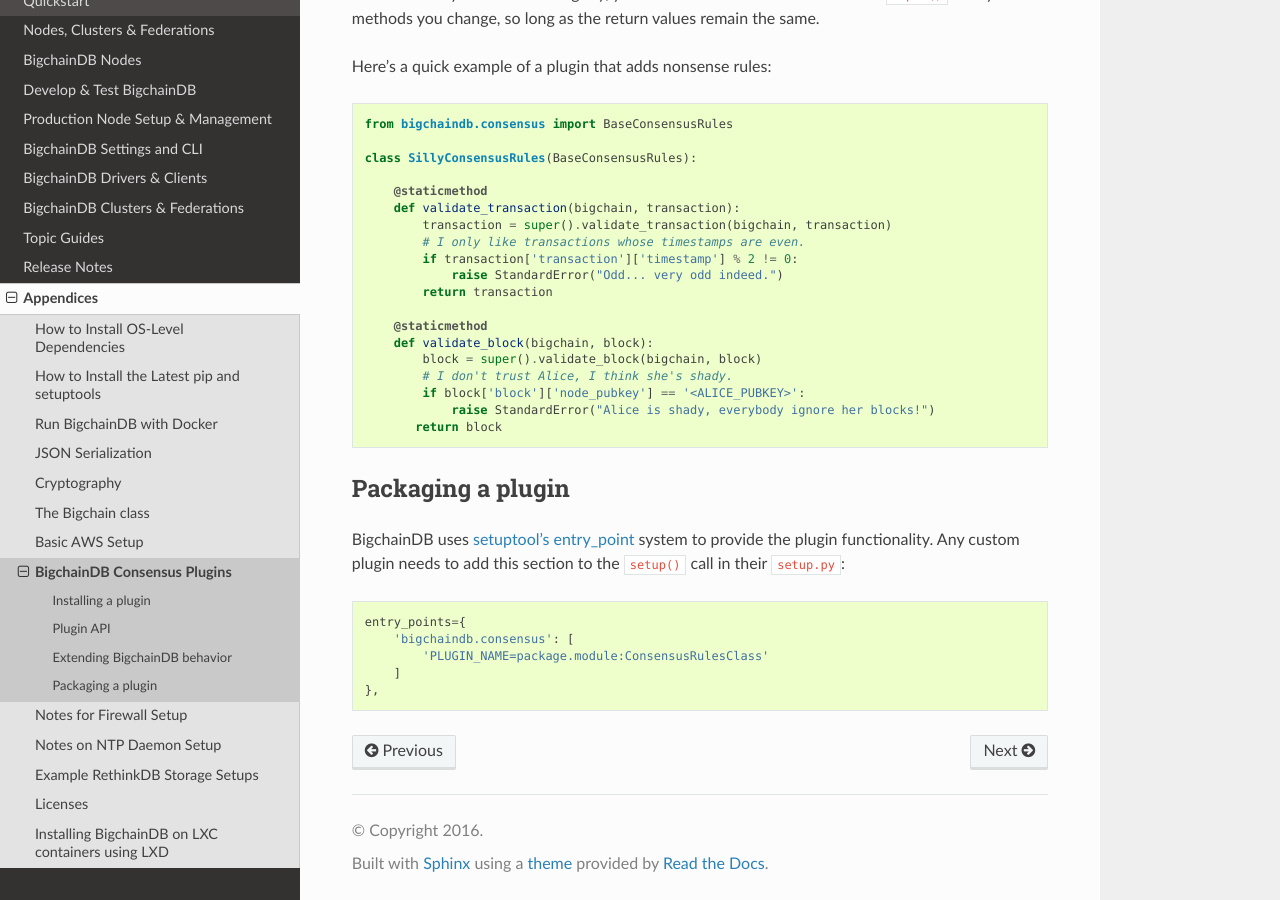
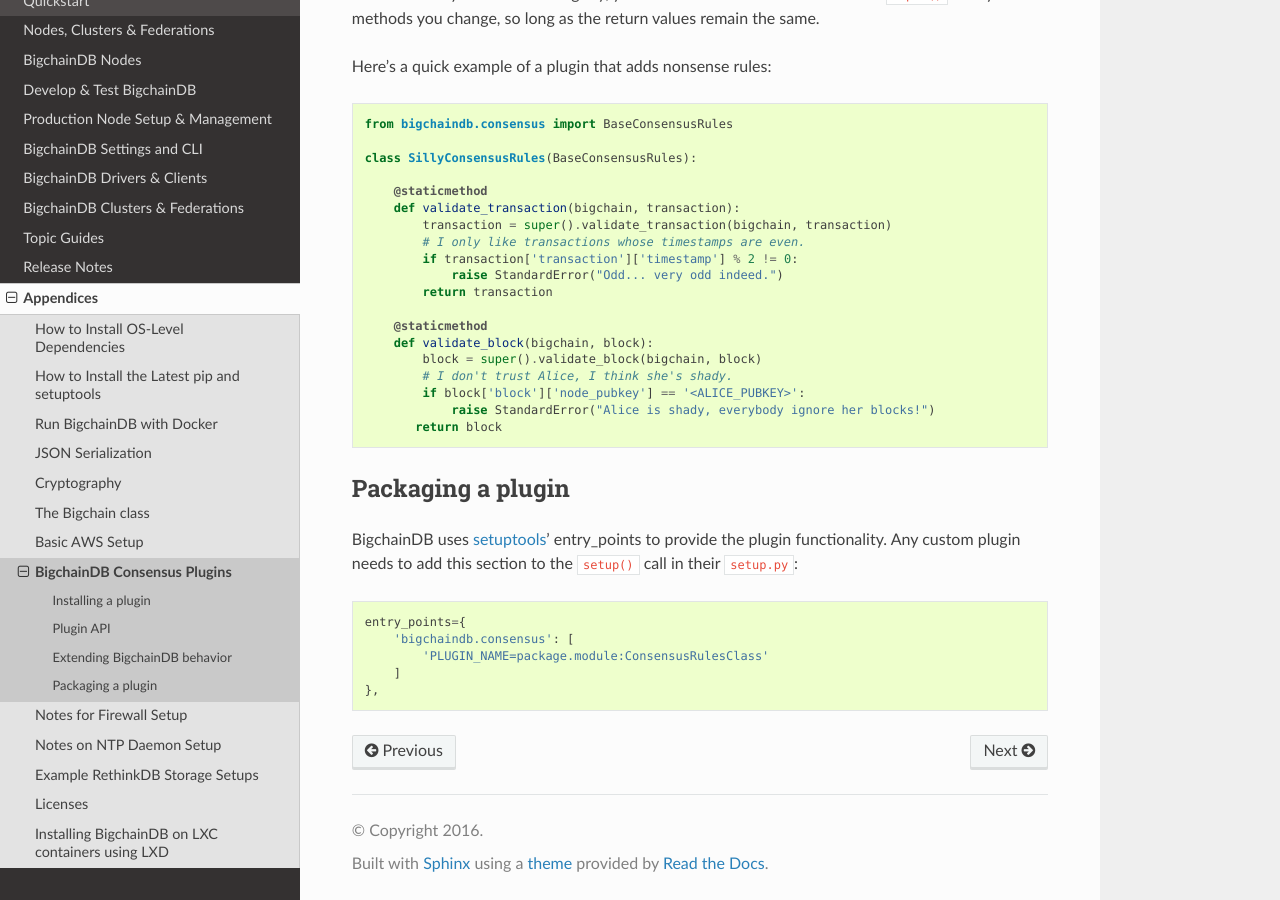
Before and after one commit to thematerials-network/bigchaindb-node, a Sphinx documentation site: the page built from bigchaindb/docs/source/appendices/consensus.md, in a window 1280 px wide and 900 px high, scrolled down 1138 px. Built offline with Sphinx 7.4.7 and the Read the Docs theme 2.0.0, drawn with Linux system fonts in a browser that asks for light colours.

Commit message:
docs: Fixed broken link to setuptools' docs

````diff
--- a/bigchaindb/docs/source/appendices/consensus.md
+++ b/bigchaindb/docs/source/appendices/consensus.md
@@ -71,7 +71,7 @@ class SillyConsensusRules(BaseConsensusRules):
 
 ## Packaging a plugin
 
-BigchainDB uses [setuptool's entry_point](https://pythonhosted.org/setuptools/setuptools.html) system to provide the plugin functionality. Any custom plugin needs to add this section to the `setup()` call in their `setup.py`:
+BigchainDB uses [setuptools](https://setuptools.readthedocs.io/en/latest/)' entry_points to provide the plugin functionality. Any custom plugin needs to add this section to the `setup()` call in their `setup.py`:
 
 ```python
 entry_points={
````
